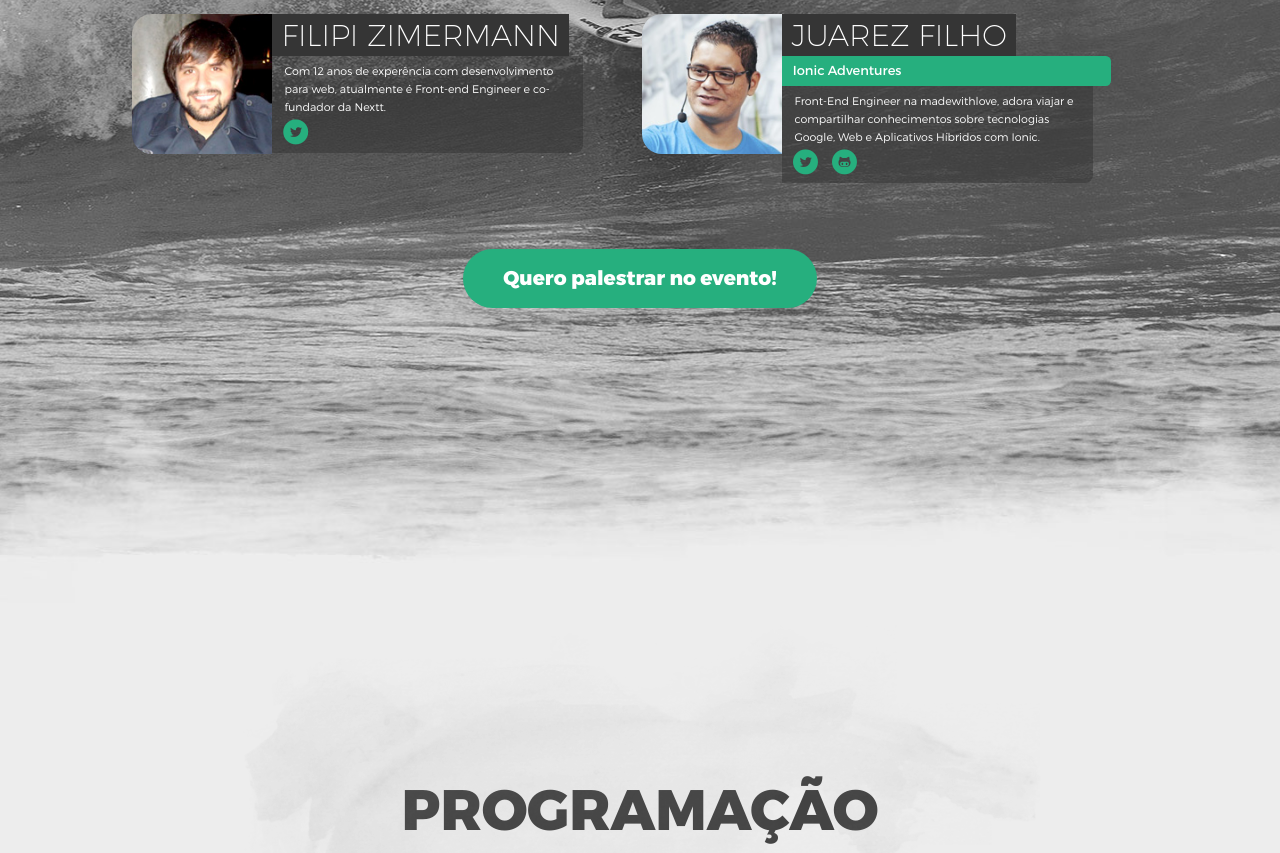
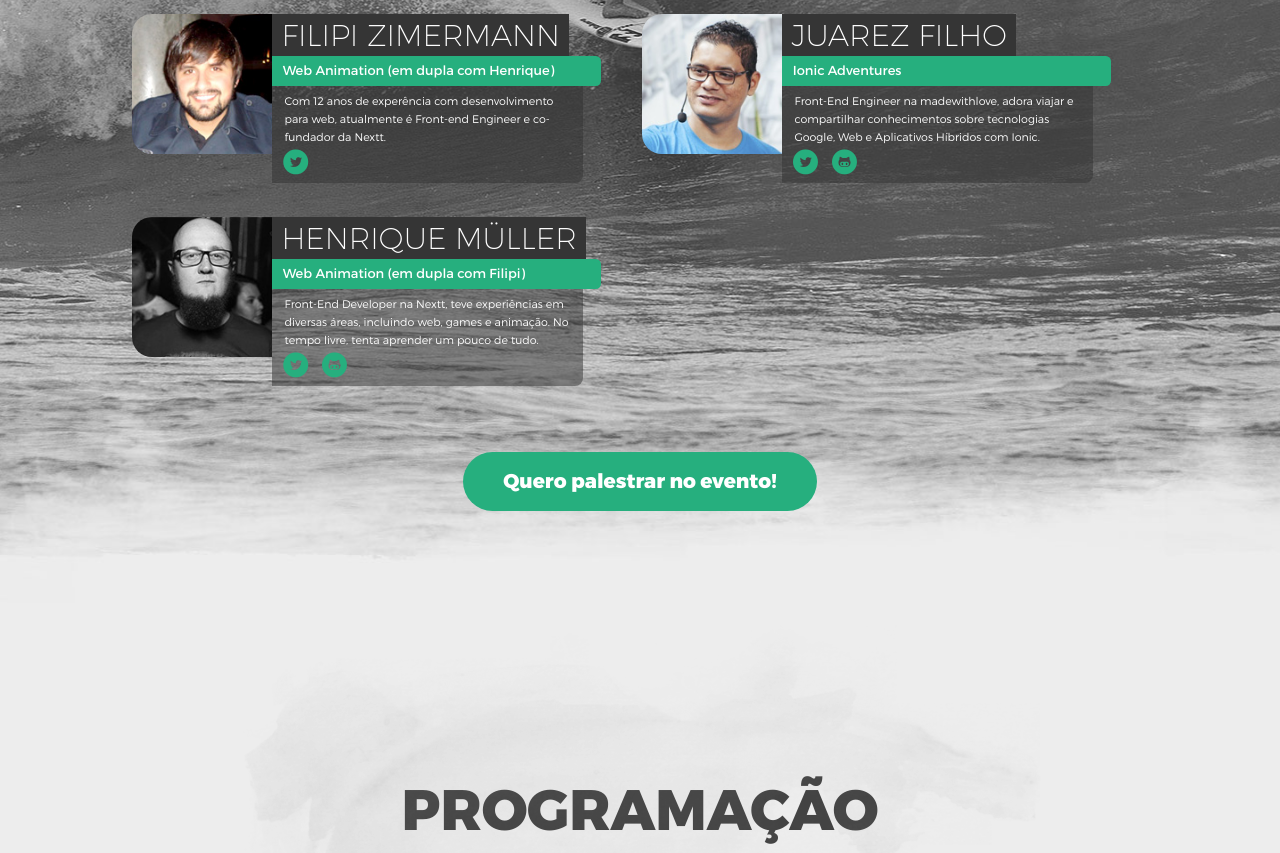
Before and after one commit to frontinfloripa/2015.frontinfloripa.com.br, a plain HTML site: page index.html in a window 1280 px wide. Shown: the part 2730-3583 px from the top of the page. Drawn offline with Linux system fonts and the light colour scheme.

Commit message:
Update 2015-11-27T00:23:40.708Z

```diff
--- a/index.html
+++ b/index.html
@@ -144,6 +144,9 @@
             <div class="speaker-item">
                 <img class="speaker-avatar" src="assets/img/speakers/filipi.jpg">
                 <h3 class="speaker-name">Filipi Zimermann</h3>
+                <p class="speaker-talk">
+                    Web Animation (em dupla com Henrique)
+                </p>
                 <p class="speaker-bio">
                     Com 12 anos de experência com desenvolvimento para web, atualmente é Front-end Engineer e co-fundador da Nextt.
                 </p>
@@ -163,6 +166,20 @@
                 <div class="speaker-icon-wrapper">
                         <a class="speaker-icon icon-twitter-circled" target="_blank" href="http://twitter.com/juarezpaf"></a>
                         <a class="speaker-icon icon-github-circled" target="_blank" href="http://github.com/juarezpaf"></a>
+                </div>
+            </div>
+            <div class="speaker-item">
+                <img class="speaker-avatar" src="assets/img/speakers/muller.jpg">
+                <h3 class="speaker-name">Henrique Müller</h3>
+                <p class="speaker-talk">
+                    Web Animation (em dupla com Filipi)
+                </p>
+                <p class="speaker-bio">
+                    Front-End Developer na Nextt, teve experiências em diversas áreas, incluindo web, games e animação. No tempo livre, tenta aprender um pouco de tudo.
+                </p>
+                <div class="speaker-icon-wrapper">
+                        <a class="speaker-icon icon-twitter-circled" target="_blank" href="http://twitter.com/hb_muller"></a>
+                        <a class="speaker-icon icon-github-circled" target="_blank" href="http://github.com/hbmuller"></a>
                 </div>
             </div>
         </div>
```
Also changed, not shown: assets/css/main.css, assets/img/speakers/muller.jpg (added).
